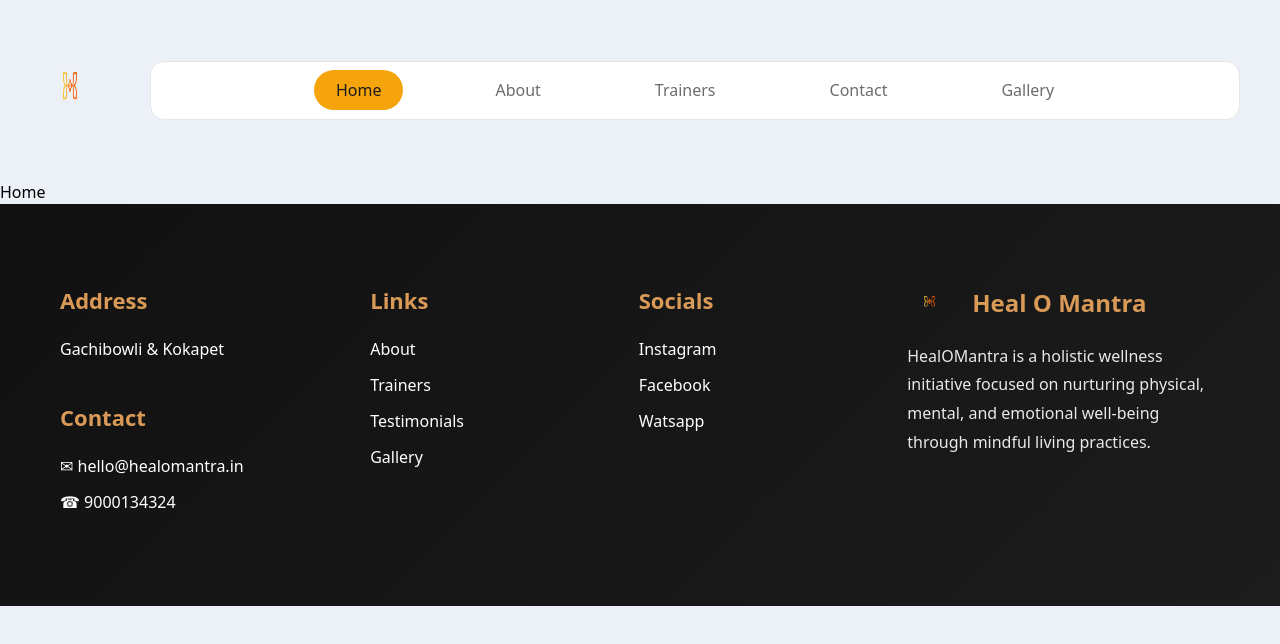
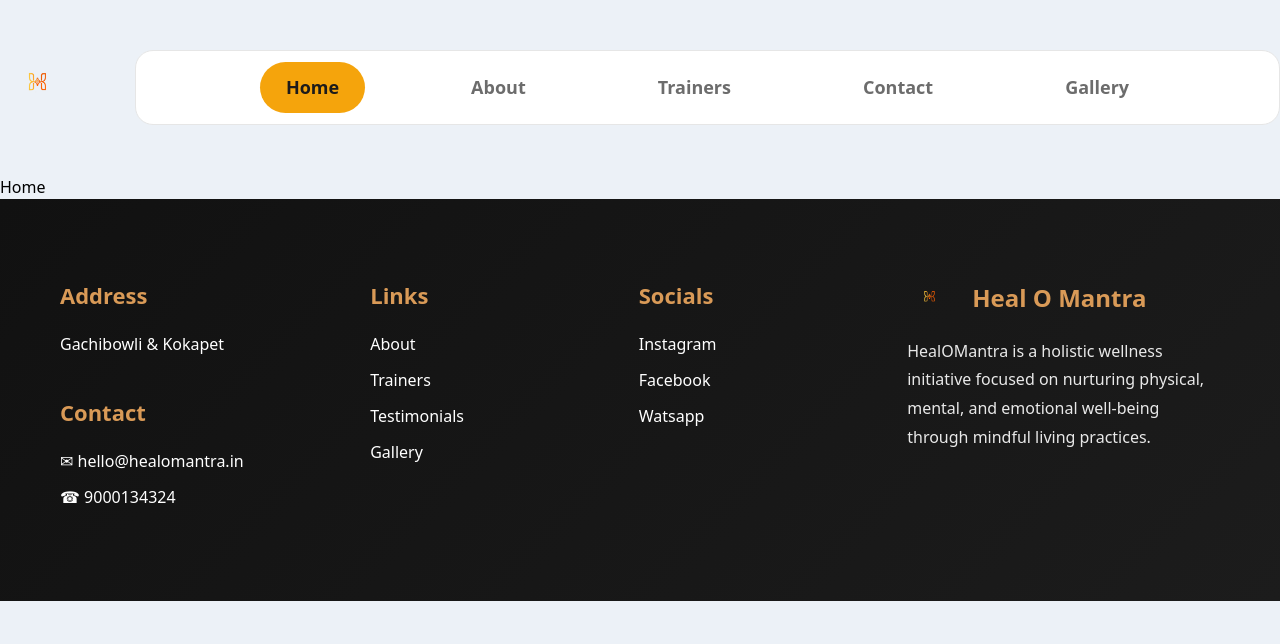
Before and after one commit to UDAY1602/HEALOMANTRA, a React (Vite) app: page / in a window 1280 px wide. Shown: the top 644 px of the page. Built offline with nearby package versions, Linux system fonts and the light colour scheme.

Commit message:
Made more big

```diff
--- a/src/components/Header/Header.css
+++ b/src/components/Header/Header.css
@@ -1,52 +1,43 @@
 .nav-wrapper {
-  padding: 40px 0;
+  padding: 50px 0;
   background: #ECF1F7;
 }
+
 .nav-content {
-  max-width: 1200px;
+  max-width: 1300px;
   margin: auto;
   display: flex;
   align-items: center;
-  gap: 50px;
+  gap: 60px;
 }
 
 
 .nav-logo {
-  width: 60px;
-  height: 100px;
-}
-
-
-.brand {
-  display: flex;
-  align-items: center;
-}
-
-
-.brand-name {
-  display: none;
+  width: 75px;
+  height: auto;
 }
 
 
 .nav-container {
-  width: 1105px;
-  height: 59px;
+  width: 1200px;
+  height: 75px;
   background: #ffffff;
-  border-radius: 14px;
+  border-radius: 18px;
   display: flex;
   align-items: center;
   justify-content: center;
-  gap: 70px;
+  gap: 80px;
   border: 1px solid #e6e6e6;
 }
 
+/* Nav Links */
 .nav-link {
   text-decoration: none;
   color: #6c6c6c;
-  font-size: 16px;
-  font-weight: 500;
-  padding: 8px 22px;
-  border-radius: 30px;
+  font-size: 18px;
+  font-weight: 600;
+  padding: 12px 26px;
+  border-radius: 40px;
   transition: 0.3s ease;
 }
 
@@ -91,9 +82,10 @@
 
 
   .nav-logo {
-    width: 45px;
+    width: 75px;
     height: auto;
   }
+
 
 
   .hamburger {
--- a/src/components/Header/Header.jsx
+++ b/src/components/Header/Header.jsx
@@ -1,25 +1,33 @@
-import { useState } from "react";
+import { useState, useEffect } from "react";
 import { NavLink } from "react-router-dom";
 import "./Header.css";
 import logo from "../../assets/component_assets/hmlogo.png";
 
 const Header = () => {
   const [menuOpen, setMenuOpen] = useState(false);
+  const [isMobile, setIsMobile] = useState(window.innerWidth <= 1024);
 
-  const closeMenu = () => {
-    setMenuOpen(false);
-  };
+  useEffect(() => {
+    const handleResize = () => {
+      setIsMobile(window.innerWidth <= 1024);
+    };
+
+    window.addEventListener("resize", handleResize);
+    return () => window.removeEventListener("resize", handleResize);
+  }, []);
 
   return (
     <div className="nav-wrapper">
       <div className="nav-content">
 
-
         <div className="brand">
           <img src={logo} alt="logo" className="nav-logo" />
-          <span className="brand-name">Heal O Mantra</span>
+
+
+          {isMobile && (
+            <span className="brand-name">Heal O Mantra</span>
+          )}
         </div>
-
 
         <div className="nav-container">
           <NavLink to="/" className="nav-link">Home</NavLink>
@@ -29,9 +37,8 @@
           <NavLink to="/gallery" className="nav-link">Gallery</NavLink>
         </div>
 
-
         <div
-          className={`hamburger ${menuOpen ? "active" : ""}`}
+          className="hamburger"
           onClick={() => setMenuOpen(!menuOpen)}
         >
           <span></span>
@@ -41,14 +48,14 @@
 
       </div>
 
+      <div className={`mobile-menu ${menuOpen ? "open" : ""}`}>
+        <NavLink to="/" onClick={() => setMenuOpen(false)}>Home</NavLink>
+        <NavLink to="/about" onClick={() => setMenuOpen(false)}>About</NavLink>
+        <NavLink to="/trainers" onClick={() => setMenuOpen(false)}>Trainers</NavLink>
+        <NavLink to="/contact" onClick={() => setMenuOpen(false)}>Contact</NavLink>
+        <NavLink to="/gallery" onClick={() => setMenuOpen(false)}>Gallery</NavLink>
+      </div>
 
-      <div className={`mobile-menu ${menuOpen ? "open" : ""}`}>
-        <NavLink to="/" onClick={closeMenu}>Home</NavLink>
-        <NavLink to="/about" onClick={closeMenu}>About</NavLink>
-        <NavLink to="/trainers" onClick={closeMenu}>Trainers</NavLink>
-        <NavLink to="/contact" onClick={closeMenu}>Contact</NavLink>
-        <NavLink to="/gallery" onClick={closeMenu}>Gallery</NavLink>
-      </div>
     </div>
   );
 };
```
